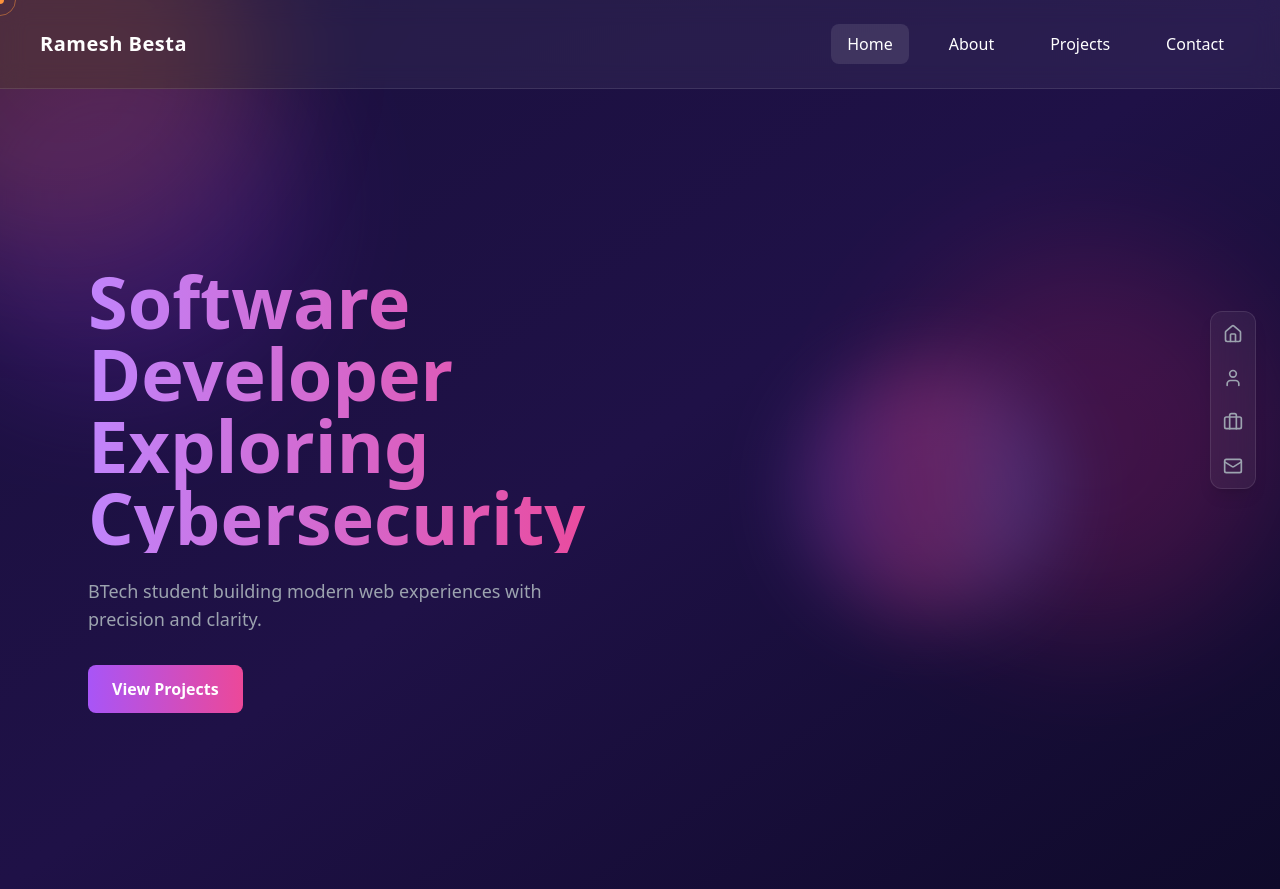
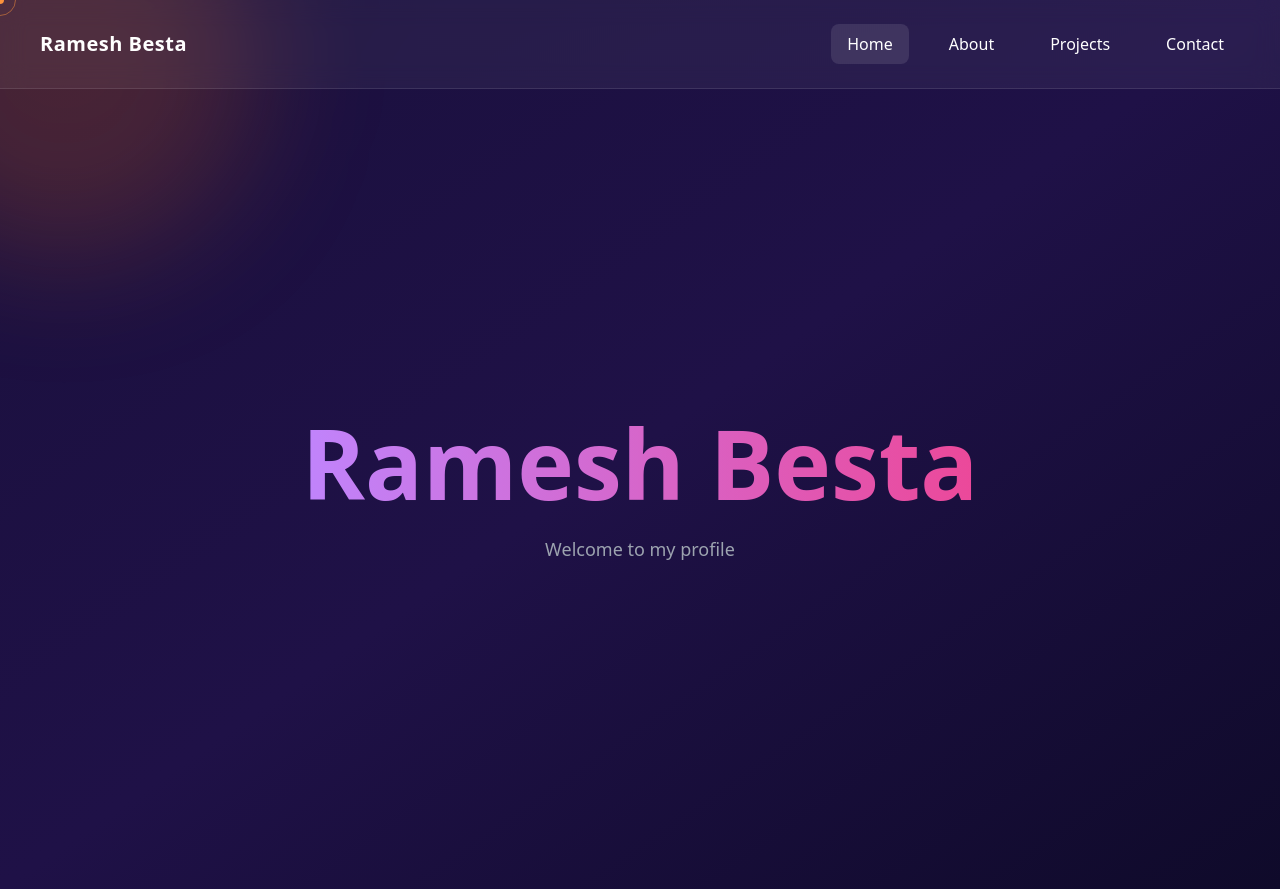
Before and after one commit to ramesh-ram16/ramm-portfolio, a React (Vite) app: page / in a window 1280 px wide. Built offline with nearby package versions, Linux system fonts and the light colour scheme.

Commit message:
Create intro hero section with 3D tilt effect on home page

```diff
--- a/src/pages/Home.jsx
+++ b/src/pages/Home.jsx
@@ -1,25 +1,39 @@
-import Hero from "./Hero";
-import { Home as HomeIcon, User, Briefcase, Mail } from "lucide-react";
-import { Link } from "react-router-dom";
+import { motion, useMotionValue, useTransform } from "framer-motion";
 
 export default function Home() {
+  const x = useMotionValue(0);
+  const y = useMotionValue(0);
+
+  const rotateX = useTransform(y, [-100, 100], [8, -8]);
+  const rotateY = useTransform(x, [-100, 100], [-8, 8]);
+
+  function handleMouseMove(e) {
+    const rect = e.currentTarget.getBoundingClientRect();
+    x.set(e.clientX - rect.left - rect.width / 2);
+    y.set(e.clientY - rect.top - rect.height / 2);
+  }
+
   return (
-    <>
-      <Hero />
-      <div className="fixed right-6 top-1/2 -translate-y-1/2 bg-white/5 backdrop-blur-md border border-white/10 rounded-xl p-3 flex flex-col gap-6 text-gray-400 shadow-lg">
-        <Link to="/" className="hover:text-white transition">
-          <HomeIcon size={20} />
-        </Link>
-        <Link to="/about" className="hover:text-white transition">
-          <User size={20} />
-        </Link>
-        <Link to="/projects" className="hover:text-white transition">
-          <Briefcase size={20} />
-        </Link>
-        <Link to="/contact" className="hover:text-white transition">
-          <Mail size={20} />
-        </Link>
-      </div>
-    </>
+    <section className="min-h-screen flex flex-col justify-center items-center text-center text-white px-6">
+
+      <motion.h1
+        onMouseMove={handleMouseMove}
+        style={{ rotateX, rotateY }}
+        className="text-6xl md:text-8xl font-extrabold bg-gradient-to-r from-purple-400 to-pink-500 bg-clip-text text-transparent cursor-pointer"
+        transition={{ type: "spring", stiffness: 200, damping: 15 }}
+      >
+        Ramesh Besta
+      </motion.h1>
+
+      <motion.p
+        initial={{ opacity: 0, y: 20 }}
+        animate={{ opacity: 1, y: 0 }}
+        transition={{ delay: 0.4 }}
+        className="mt-6 text-gray-400 text-lg"
+      >
+        Welcome to my profile
+      </motion.p>
+
+    </section>
   );
 }
```
